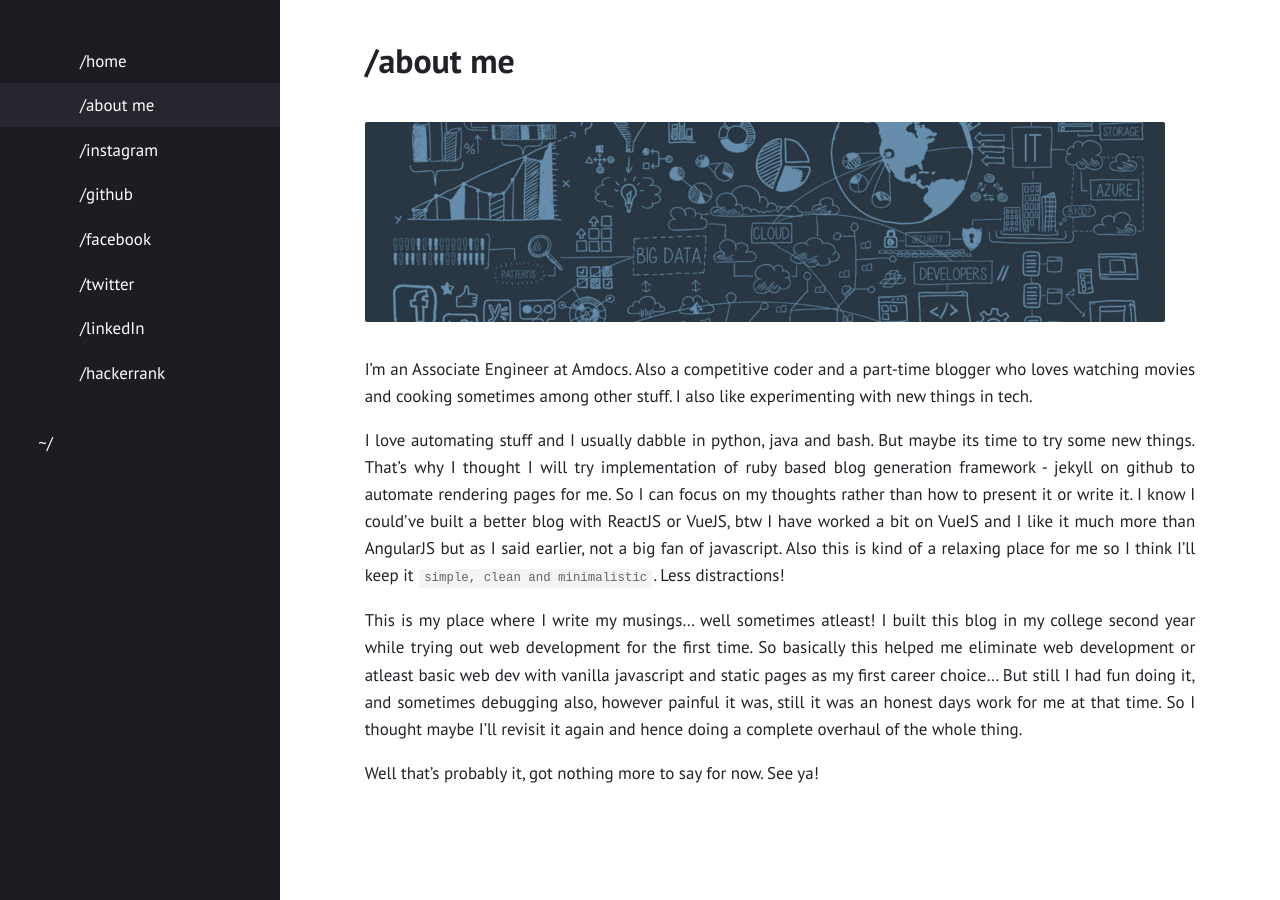
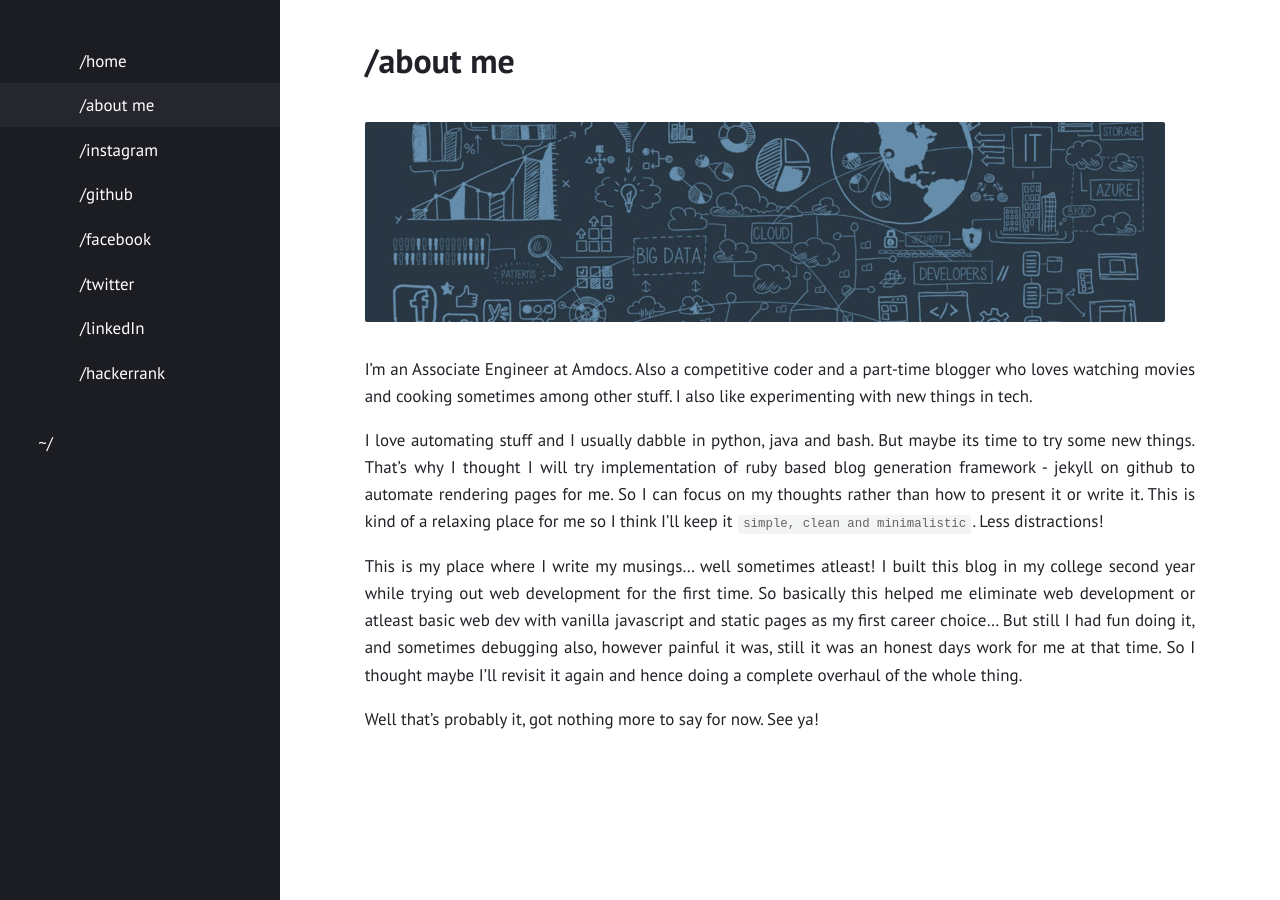
Before and after one commit to ManasKhosla/manaskhosla.github.io, a Jekyll site: the page built from about.md, in a window 1280 px wide. Built offline with Jekyll 4.4.1, drawn with Linux system fonts in a browser that asks for light colours.

Commit message:
edit about.md

````diff
--- a/about.md
+++ b/about.md
@@ -9,7 +9,7 @@
 I'm an Associate Engineer at Amdocs. Also a competitive coder and a part-time blogger who loves watching movies and cooking sometimes among other stuff. I also like experimenting with new things in tech.
 
 
-I love automating stuff and I usually dabble in python, java and bash. But maybe its time to try some new things. That's why I thought I will try implementation of ruby based blog generation framework - jekyll on github to automate rendering pages for me. So I can focus on my thoughts rather than how to present it or write it. I know I could've built a better blog with ReactJS or VueJS, btw I have worked a bit on VueJS and I like it much more than AngularJS but as I said earlier, not a big fan of javascript. Also this is kind of a relaxing place for me so I think I'll keep it ```simple, clean and minimalistic```. Less distractions!
+I love automating stuff and I usually dabble in python, java and bash. But maybe its time to try some new things. That's why I thought I will try implementation of ruby based blog generation framework - jekyll on github to automate rendering pages for me. So I can focus on my thoughts rather than how to present it or write it. This is kind of a relaxing place for me so I think I'll keep it ```simple, clean and minimalistic```. Less distractions!
 
 
 This is my place where I write my musings... well sometimes atleast! I built this blog in my college second year while trying out web development for the first time. So basically this helped me eliminate web development or atleast basic web dev with vanilla javascript and static pages as my first career choice... But still I had fun doing it, and sometimes debugging also, however painful it was, still it was an honest days work for me at that time. So I thought maybe I'll revisit it again and hence doing a complete overhaul of the whole thing.
````
